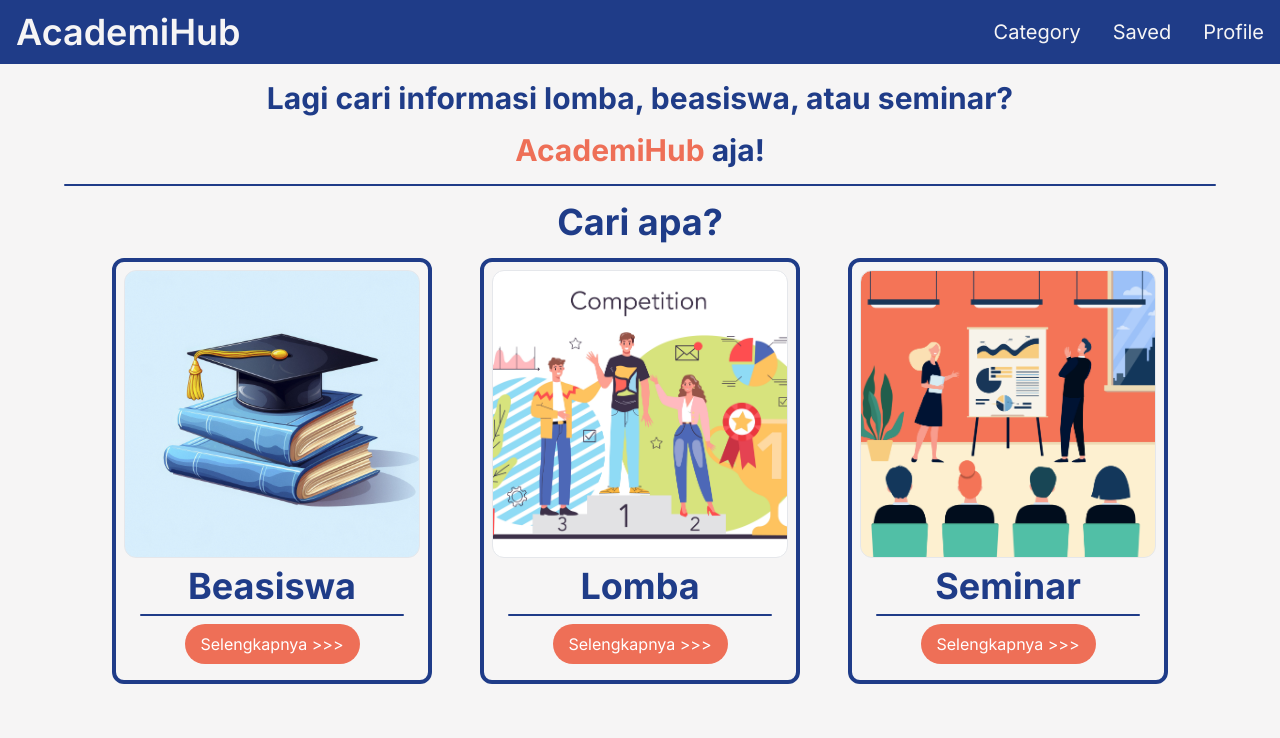
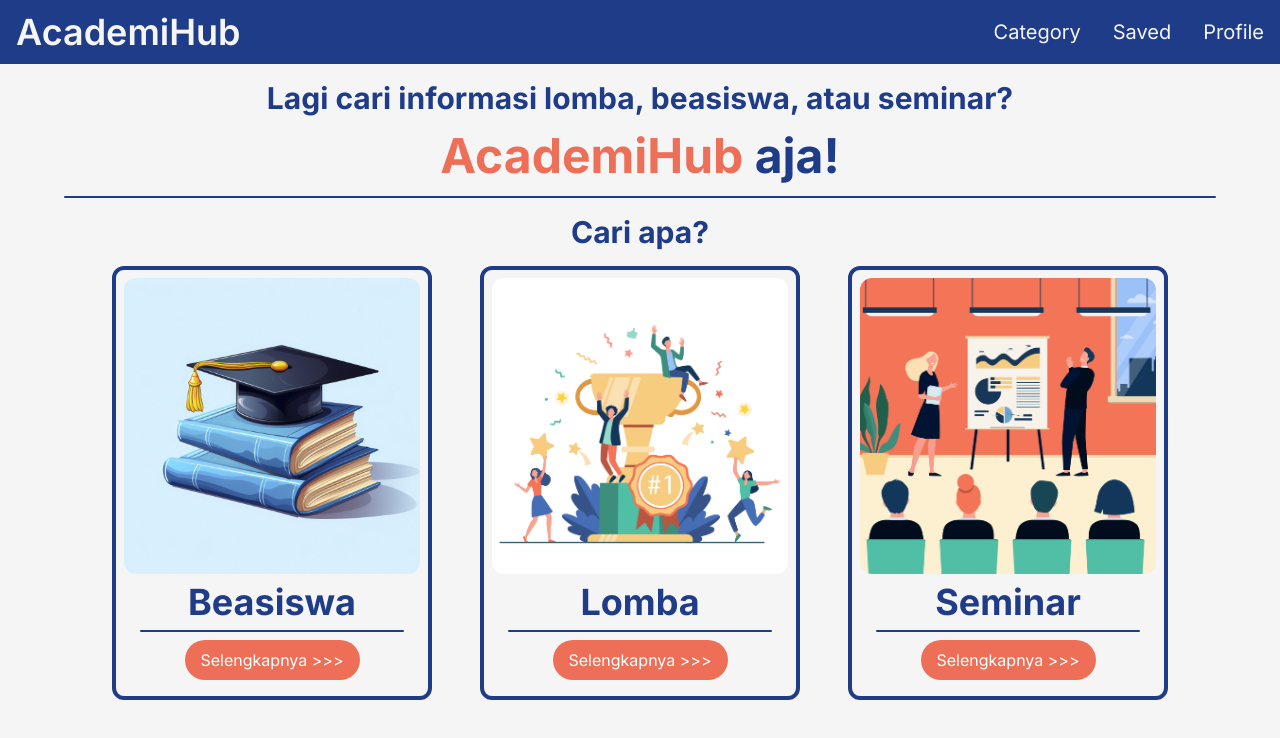
Before and after one commit to Arlow5761/academihub, a Next.js app: page / in a window 1280 px wide. Shown: the top 738 px of the page. Built offline with nearby package versions, Linux system fonts and the light colour scheme.

Commit message:
fix: change font-size and bg lomba

```diff
--- a/app/components/Card.jsx
+++ b/app/components/Card.jsx
@@ -5,8 +5,12 @@ const Card = ({ imgUrl, title, url }) => {
   return (
     <div className="relative border-4 border-[#1F3C88] rounded-xl overflow-hidden p-2">
       <div
-        className="h-52 md:h-72 bg-cover bg-center rounded-xl border "
-        style={{ backgroundImage: `url(${imgUrl})` }}>
+          className="w-full bg-cover bg-center rounded-xl"
+          style={{
+            backgroundImage: `url(${imgUrl})`,
+            paddingBottom: '100%', // Membuat kontainer kotak
+            height: 0,
+          }}>
       </div>
       <h2 className='text-center text-4xl text-[#1F3C88] font-bold my-2'>{title}</h2>
       <hr style={{ borderTop: "2px solid #1F3C88", borderRadius: "0.5rem", margin: "0 1rem" }} />
--- a/app/components/CardSection.jsx
+++ b/app/components/CardSection.jsx
@@ -11,7 +11,7 @@ const projectData = [
   {
     id: 2,
     title: "Lomba",
-    image:"/images/Lomba.jpg",
+    image:"/images/Lomba2.jpg",
     url:"/lomba",
   },
   {
--- a/app/components/HeadHomepage.jsx
+++ b/app/components/HeadHomepage.jsx
@@ -4,10 +4,10 @@ const HeadHomepage = () => {
   return (
     <div>
     <h2 className="text-[#1F3C88] text-center text-3xl font-bold mt-8 px-4">Lagi cari informasi lomba, beasiswa, atau seminar?</h2>
-    <h2 className="text-[#1F3C88] text-center text-3xl font-bold mt-4 mb-4 px-4">
+    <h2 className="text-[#1F3C88] text-center text-5xl font-bold mt-4 mb-4 px-4">
         <span className="text-[#EE6F57]">AcademiHub</span> aja!</h2>
         <hr style={{ borderTop: "2px solid #1F3C88", borderRadius: "0.5rem", margin: "0 1rem" }} />
-    <h2 className=" text-center text-4xl font-bold text-[#1F3C88] my-4 px-4">Cari apa?</h2>
+    <h2 className=" text-center text-3xl font-bold text-[#1F3C88] my-4 px-4">Cari apa?</h2>
     </div>
   )
 }
```
Also changed, not shown: public/images/Lomba2.jpg (added).
